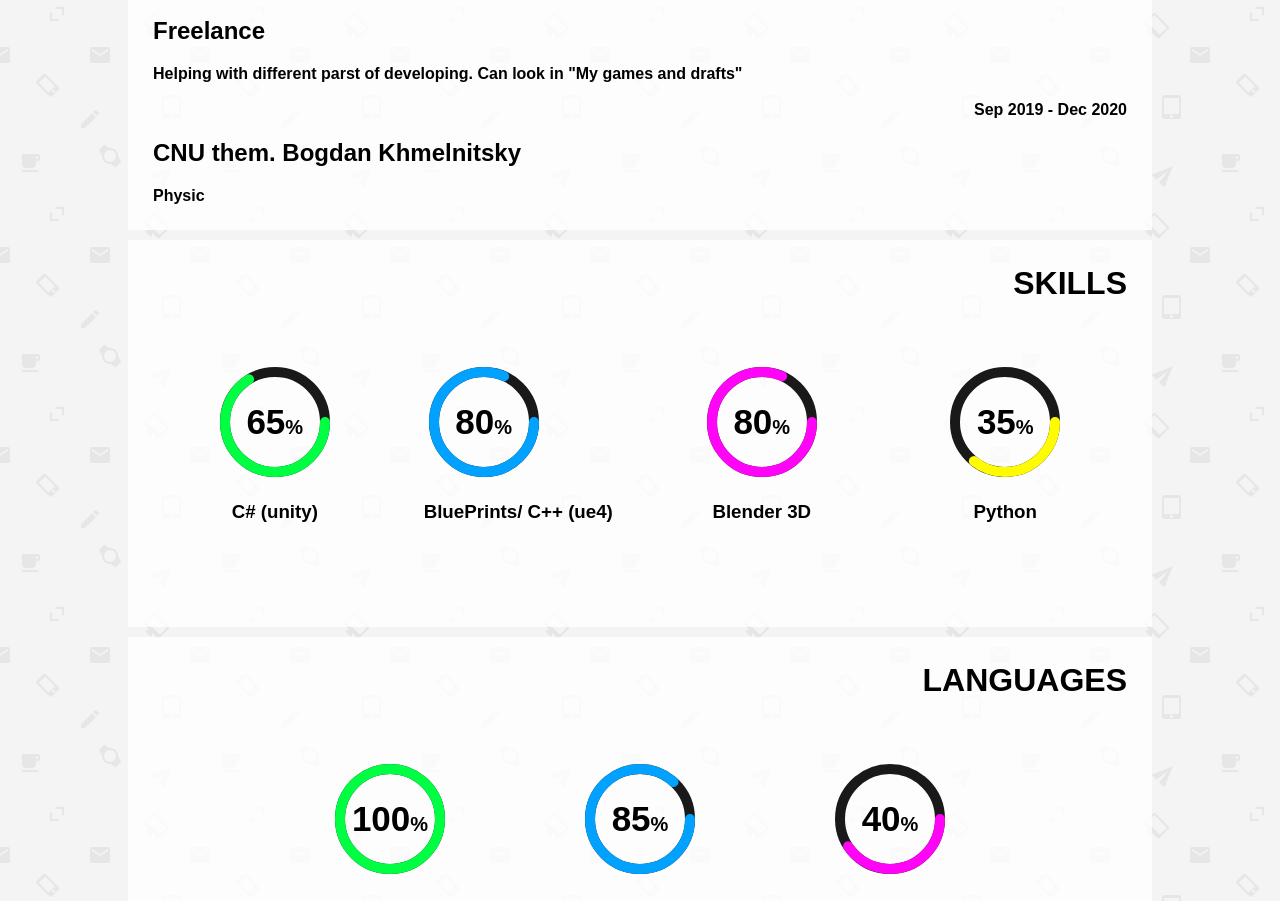
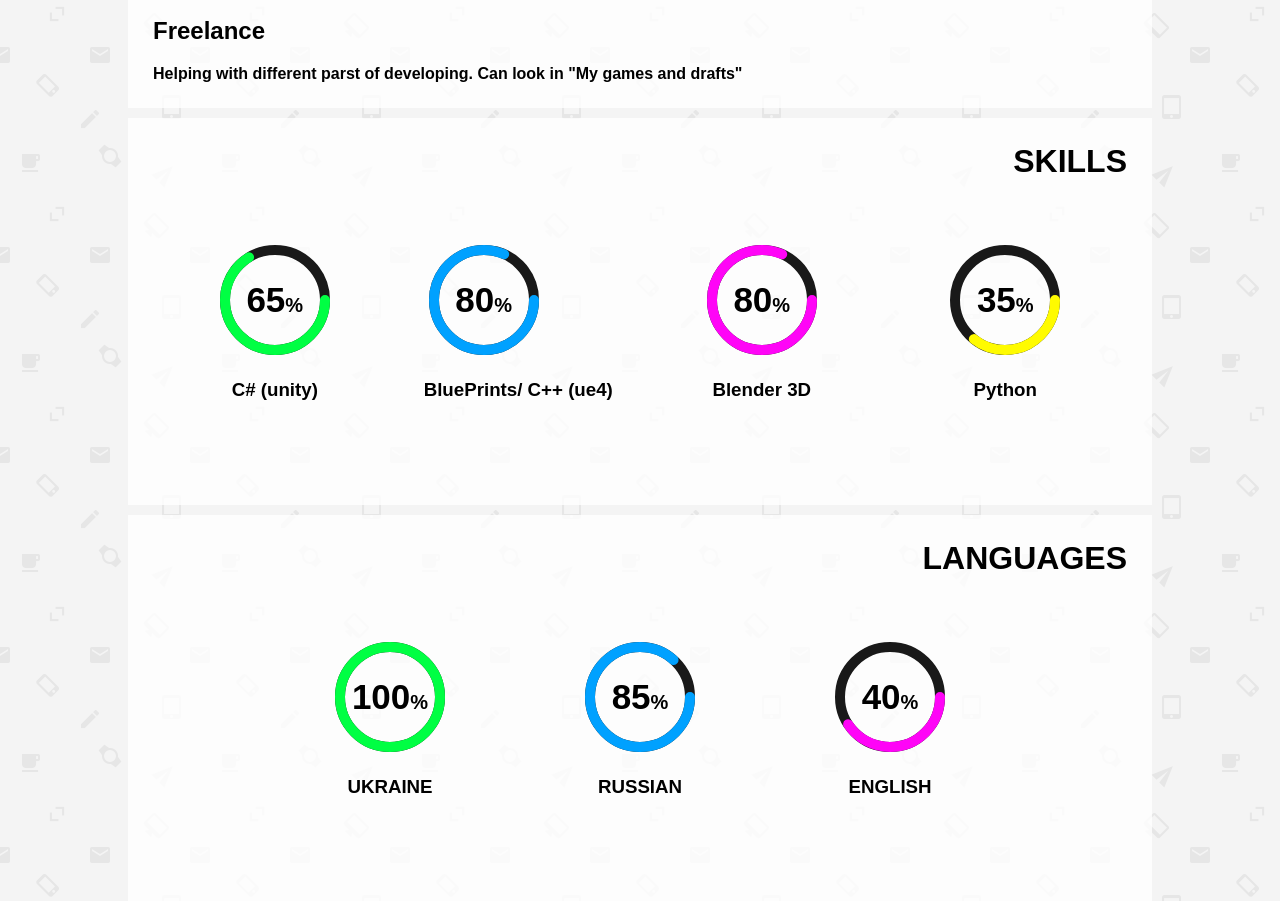
Before and after one commit to Alex-Jam/Alex-Jam.github.io, a plain HTML site: page index.html in a window 1280 px wide. Shown: the part 1003-1904 px from the top of the page. Drawn offline with Linux system fonts and the light colour scheme.

Commit message:
patching

```diff
--- a/index.html
+++ b/index.html
@@ -76,12 +76,6 @@
                     <div class="text">
                         <h2>Freelance</h2>
                         <p>Helping with different parst of developing. Can look in "My games and drafts"</p>
-                    </div>
-                    <br>
-                    <p>Sep 2019 - Dec 2020</p>
-                    <div class="text">
-                            <h2>CNU them. Bogdan Khmelnitsky</h2>
-                            <p>Physic</p>
                     </div>
                 </div>
 
```
